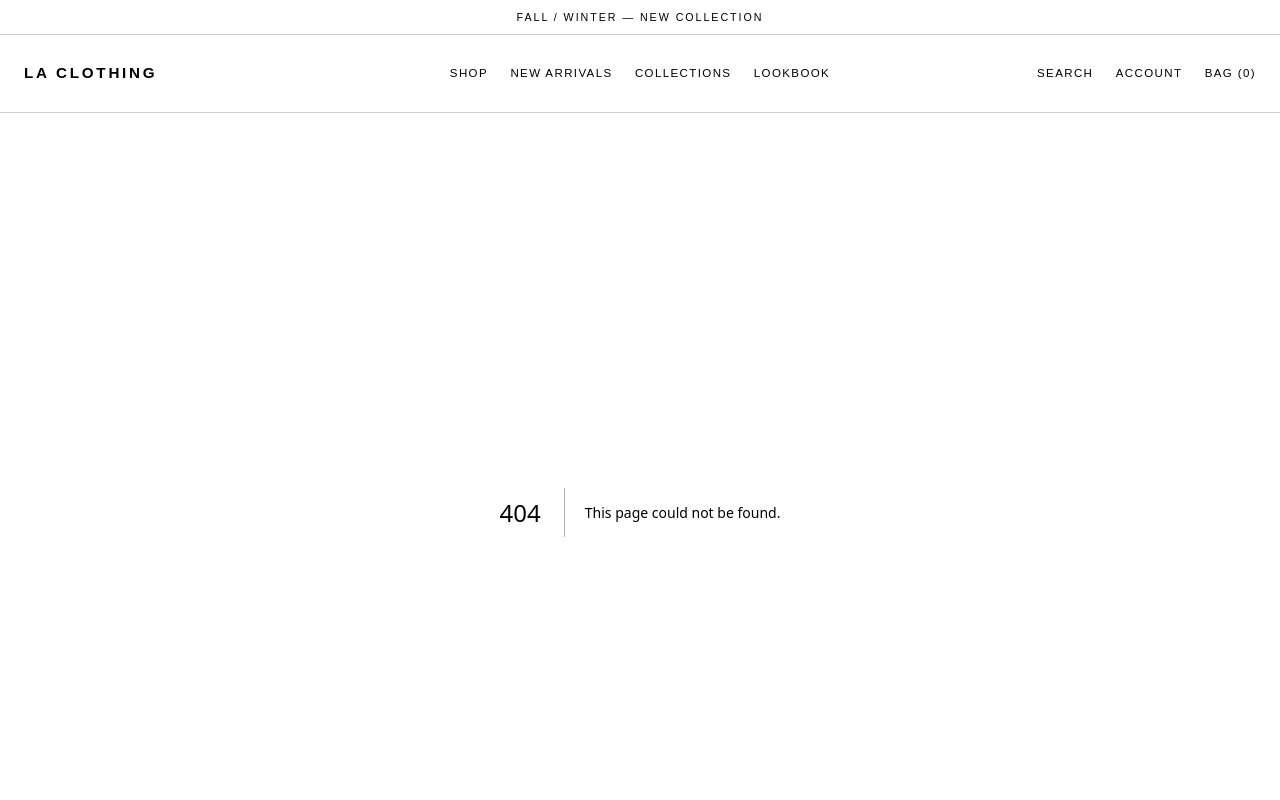
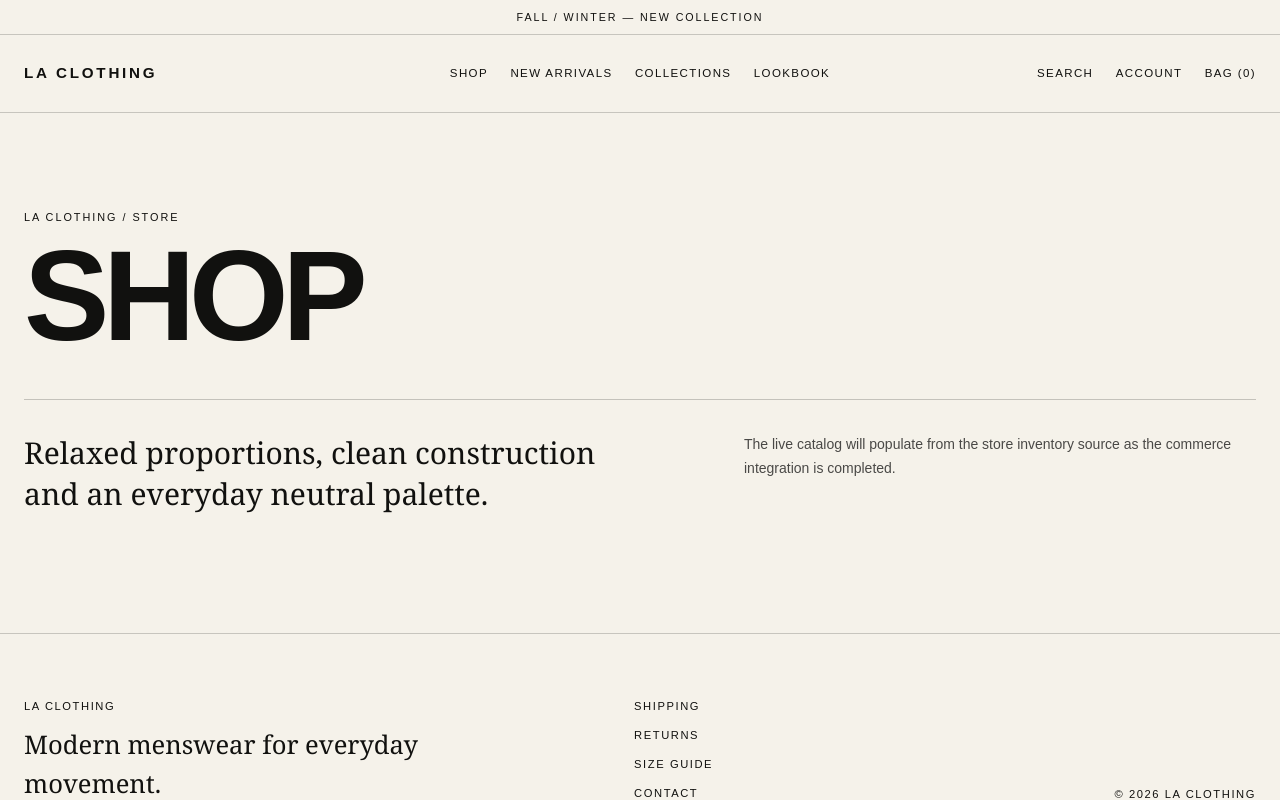
Before and after one commit to nguyentuanson27-netizen/website-la-clothing, a Next.js app: page /shop in a window 1280 px wide. Before the commit this address had no page. Shown: the top 800 px of the page. Built offline with nearby package versions, Linux system fonts and the light colour scheme.

Commit message:
feat: add shop destination shell

```diff
--- /dev/null
+++ b/src/app/shop/page.tsx
@@ -0,0 +1,25 @@
+import type { Metadata } from "next";
+
+export const metadata: Metadata = {
+  title: "Shop | LA Clothing",
+  description: "Explore LA Clothing menswear.",
+};
+
+export default function ShopPage() {
+  return (
+    <main className="mx-auto min-h-[65vh] max-w-[1600px] px-6 py-16 md:py-24">
+      <p className="eyebrow">LA Clothing / Store</p>
+      <h1 className="mt-4 max-w-5xl text-[clamp(3.5rem,10vw,9rem)] font-semibold leading-[0.86] tracking-[-0.05em]">
+        SHOP
+      </h1>
+      <div className="mt-12 grid gap-8 border-t border-black/20 pt-8 md:grid-cols-2">
+        <p className="max-w-xl font-serif text-2xl leading-snug md:text-3xl">
+          Relaxed proportions, clean construction and an everyday neutral palette.
+        </p>
+        <p className="max-w-lg text-sm leading-6 text-black/70 md:justify-self-end">
+          The live catalog will populate from the store inventory source as the commerce integration is completed.
+        </p>
+      </div>
+    </main>
+  );
+}
```
